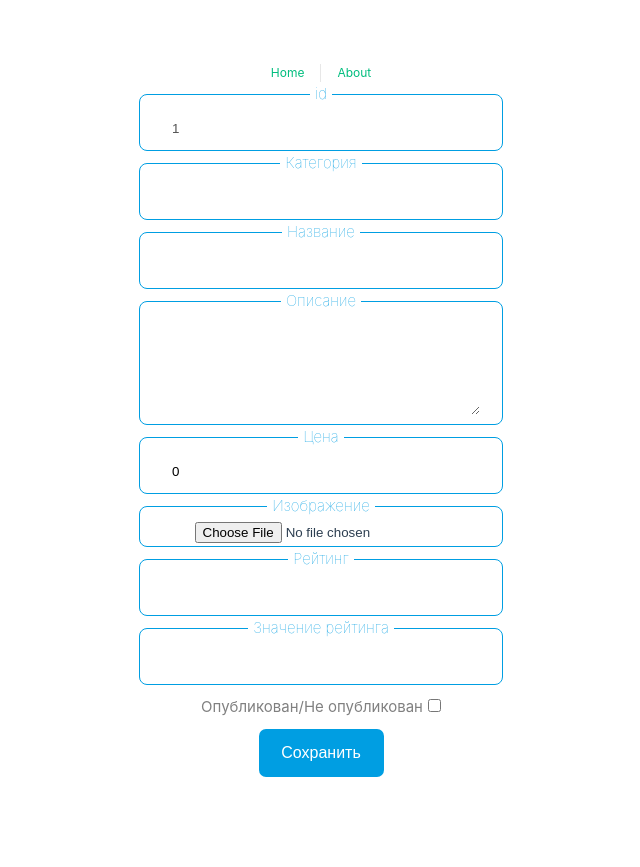
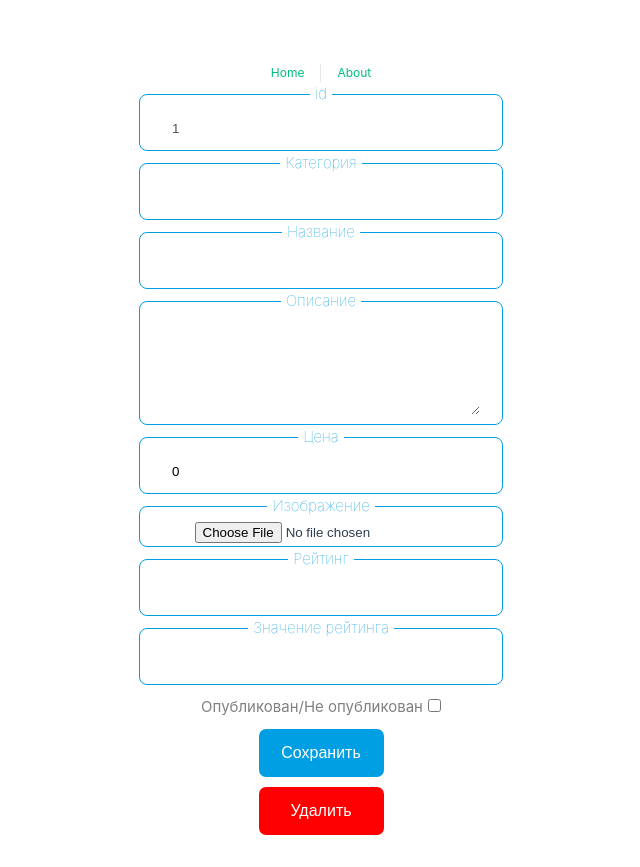
Before and after one commit to Zuko44/product_cards, a Vue app: page /edit/1 in a window 1280 px wide. Shown: the whole page, without its empty margins (319-959 px from the left). Before the commit the page ends 809 px from the top, so only its background shows below. Built offline with nearby package versions, Linux system fonts and the light colour scheme; no server answers.

Commit message:
removal added

```diff
--- a/src/api/api.ts
+++ b/src/api/api.ts
@@ -35,3 +35,11 @@ export const saveNewProduct = async (
   const result = await response.json();
   return result;
 };
+
+export const deleteOneProduct = async (id: string | string[]) => {
+  const response = await fetch('https://fakestoreapi.com/products/' + id, {
+    method: 'DELETE',
+  });
+  const result = await response.json();
+  return result;
+};
--- a/src/components/EditProducts.vue
+++ b/src/components/EditProducts.vue
@@ -1,7 +1,8 @@
 <script setup lang="ts">
 import { ref, onMounted } from 'vue';
 import { useRoute } from 'vue-router';
-import { getOneProduct, saveNewProduct } from '../api/api';
+import router from '../router';
+import { getOneProduct, saveNewProduct, deleteOneProduct } from '../api/api';
 
 const route: string | string[] = useRoute().params.id;
 
@@ -69,6 +70,18 @@ const saveProduct = () => {
   }
 };
 
+const deleteProduct = () => {
+  deleteOneProduct(route).then((result) => {
+    if (result) {
+      console.log(result);
+    }
+
+    setTimeout(() => {
+      router.push({ name: 'home' });
+    }, 3000);
+  });
+};
+
 onMounted(() => {
   getProduct(route);
 });
@@ -125,6 +138,11 @@ onMounted(() => {
       <button type="button" class="btn" @click.prevent="saveProduct">
         Сохранить
       </button>
+      <div>
+        <button type="button" class="btn2" @click.prevent="deleteProduct">
+          Удалить
+        </button>
+      </div>
     </form>
   </div>
 </template>
@@ -186,6 +204,20 @@ textarea {
   border: none;
   border-radius: 7px;
   margin-top: 10px;
+  cursor: pointer;
+}
+
+.btn2 {
+  width: 125px;
+  height: 48px;
+  color: white;
+  font-weight: 14;
+  font-size: 1rem;
+  background-color: red;
+  border: none;
+  border-radius: 7px;
+  margin-top: 10px;
+  cursor: pointer;
 }
 
 .error {
```
